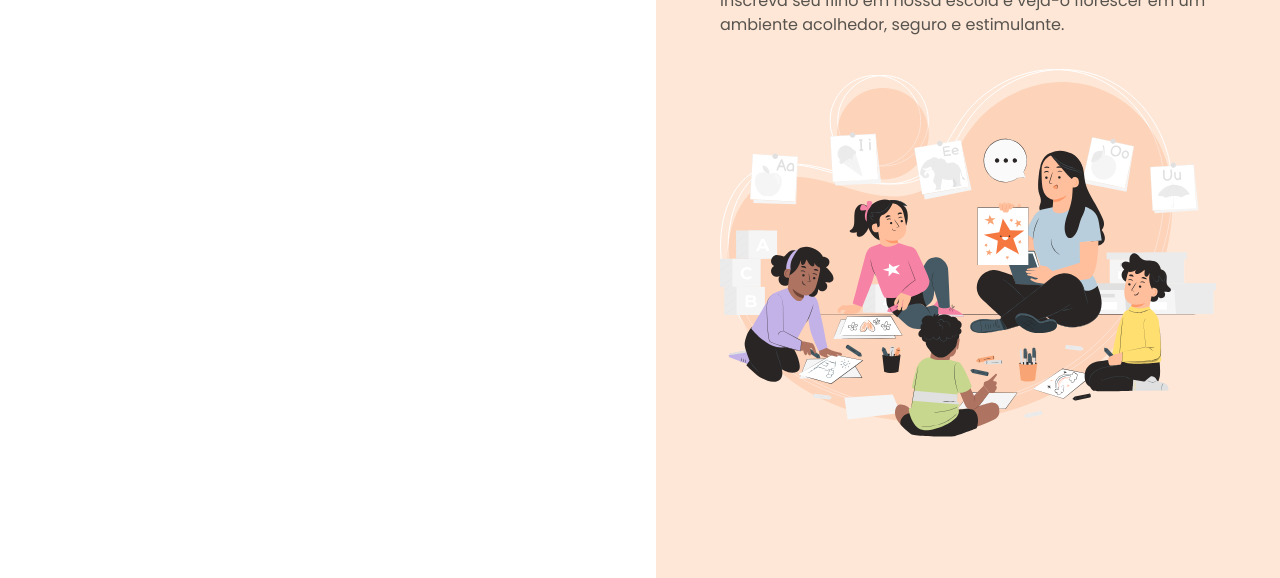
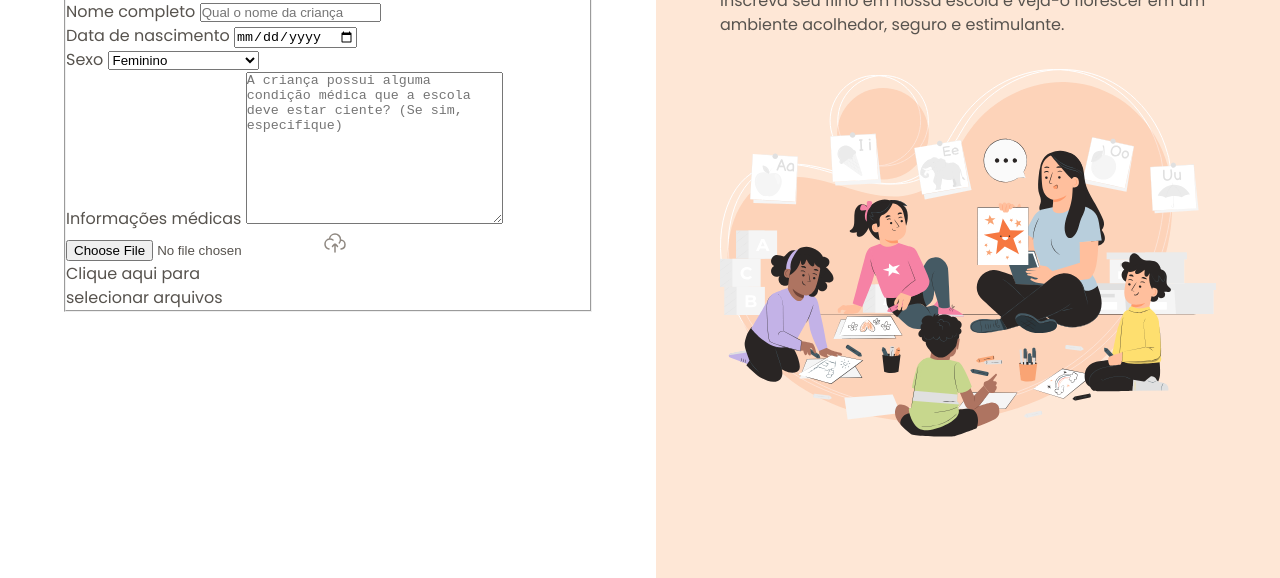
Before and after one commit to Anarodrigues29/Formulario-de-matricula, a plain HTML site: page index.html in a window 1280 px wide. Shown: the part 222-800 px from the top of the page. Drawn offline with Linux system fonts and the light colour scheme.

Commit message:
Iniciando o formulario

```diff
--- a/index.html
+++ b/index.html
@@ -22,6 +22,48 @@
   </div>
   <h1>Formulário de matrícula</h1>
   <p>Preencha os dados abaixo para matricular seu filho na escola de educação infantil Estrelas do Amanhã.</p>
+
+  <form method="post" enctype="multipart/form-data">
+    <fieldset class="child-info">
+      <legend>Informações da criança</legend>
+
+      <div class="input-wrapper">
+      <label for="fullname">Nome completo</label>
+      <input
+      id="fullname" name="fullname"
+      type="text"
+      placeholder="Qual o nome da criança">
+      </div>
+
+      <div class="input-wrapper">
+        <label for="birth">Data de nascimento</label>
+        <input type="date" id="birth" name="birth" lang="pt-BR">
+      </div>
+
+      <div class="select-wrapper">
+        <label for="gender">Sexo</label>
+        <select name="gender" id="gender">
+          <option value="female">Feminino</option>
+          <option value="male">Masculino</option>
+          <option value="na">Prefiro não responder</option>
+        </select>
+      </div>
+
+      <div class="textarea-wrapper">
+        <label for="medical-info">Informações médicas</label>
+        <textarea name="medical-info" id="medical-info"
+        cols="30" rows="10" placeholder="A criança possui alguma condição médica que a escola deve estar ciente? (Se sim, especifique)"></textarea>
+      </div>
+
+      <div class="droparea-wrapper">
+        <input type="file" id="birth-file" name="birth-file">
+        <img src="assets/icons/cloud-upload (1).svg" alt="cloud-upload">
+        <p>Clique aqui para <br>
+          selecionar arquivos</p>
+      </div>
+
+    </fieldset>
+  </form>
 </div>
 </main>
 
```
